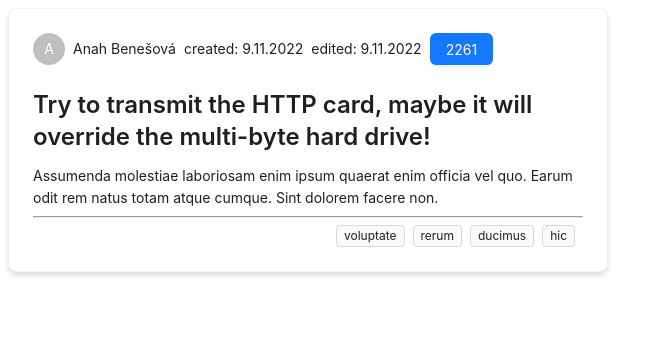
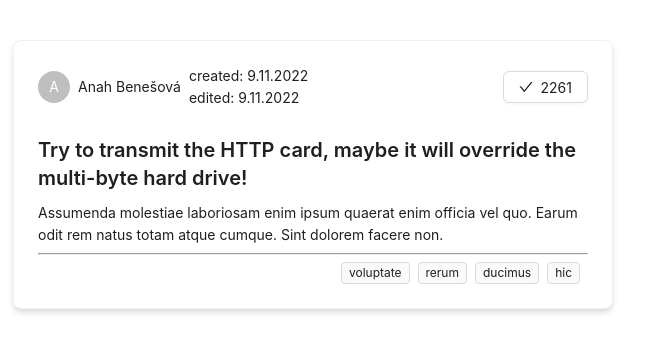
Before and after one commit to Friend34you/wilix-blog, a React (Vite) app: page / in a window 1280 px wide. Shown: the top 352 px of the page, without its empty margins (0-670 px from the left). Built offline with nearby package versions, Linux system fonts and the light colour scheme.

Commit message:
article-card4 - added mockData, followBtnToggle

```diff
--- /dev/null
+++ b/mockData/mockArticles.ts
@@ -0,0 +1,51 @@
+export const mockDataArticles = [{
+  "_id": {
+    "$oid": "65686221e559d71074141f94"
+  },
+  "slug": "Try-to-transmit-the-HTTP-card-maybe-it-will-override-the-multi-byte-hard-drive!-120863",
+  "title": "Try to transmit the HTTP card, maybe it will override the multi-byte hard drive!",
+  "description": "Assumenda molestiae laboriosam enim ipsum quaerat enim officia vel quo. Earum odit rem natus totam atque cumque. Sint dolorem facere non.",
+  "body": "Sunt excepturi ut dolore fuga.\\nAutem eum maiores aut nihil magnam corporis consectetur sit. Voluptate et quasi optio eos et eveniet culpa et nobis.\\nSint aut sint sequi possimus reiciendis nisi.\\nRerum et omnis et sit doloribus corporis voluptas error.\\nIusto molestiae tenetur necessitatibus dolorem omnis. Libero sed ut architecto.\\nEx itaque et modi aut voluptatem alias quae.\\nModi dolor cupiditate sit.\\nDelectus consectetur nobis aliquid deserunt sint ut et voluptas.\\nCorrupti in labore laborum quod. Ipsa laudantium deserunt. Ut atque harum inventore natus facere sed molestiae.\\nQuia aliquid ut.\\nAnimi sunt rem et sit ullam dolorem ab consequatur modi. Cupiditate officia voluptatum.\\nTenetur facere eum distinctio animi qui laboriosam.\\nQuod sed voluptatem et cumque est eos.\\nSint id provident suscipit harum odio et. Et fuga repellendus magnam dignissimos eius aspernatur rerum. Quo perferendis nesciunt.\\nDolore dolorem porro omnis voluptatibus consequuntur et expedita suscipit et.\\nTempora facere ipsa.\\nDolore accusamus soluta officiis eligendi.\\nEum quaerat neque eum beatae odio. Ad voluptate vel.\\nAut aut dolor. Cupiditate officia voluptatum.\\nTenetur facere eum distinctio animi qui laboriosam.\\nQuod sed voluptatem et cumque est eos.\\nSint id provident suscipit harum odio et.",
+  "tagList": [
+    "voluptate",
+    "rerum",
+    "ducimus",
+    "hic",
+  ],
+  "createdAt": "2022-12-09T13:46:24.264Z",
+  "updatedAt": "2022-12-09T13:46:24.264Z",
+  "favorited": true,
+  "favoritesCount": 2261,
+  "author": {
+    "username": "Anah Benešová",
+    "bio": null,
+    "image": "https://api.realworld.io/images/demo-avatar.png",
+    "following": true
+  }
+},
+  {
+    "_id": {
+      "$oid": "65686221e559d71074141f94"
+    },
+    "slug": "Try-to-transmit-the-HTTP-card-maybe-it-will-override-the-multi-byte-hard-drive!-120863",
+    "title": "Try to transmit the HTTP card, maybe it will override the multi-byte hard drive!",
+    "description": "Assumenda molestiae laboriosam enim ipsum quaerat enim officia vel quo. Earum odit rem natus totam atque cumque. Sint dolorem facere non.",
+    "body": "Sunt excepturi ut dolore fuga.\\nAutem eum maiores aut nihil magnam corporis consectetur sit. Voluptate et quasi optio eos et eveniet culpa et nobis.\\nSint aut sint sequi possimus reiciendis nisi.\\nRerum et omnis et sit doloribus corporis voluptas error.\\nIusto molestiae tenetur necessitatibus dolorem omnis. Libero sed ut architecto.\\nEx itaque et modi aut voluptatem alias quae.\\nModi dolor cupiditate sit.\\nDelectus consectetur nobis aliquid deserunt sint ut et voluptas.\\nCorrupti in labore laborum quod. Ipsa laudantium deserunt. Ut atque harum inventore natus facere sed molestiae.\\nQuia aliquid ut.\\nAnimi sunt rem et sit ullam dolorem ab consequatur modi. Cupiditate officia voluptatum.\\nTenetur facere eum distinctio animi qui laboriosam.\\nQuod sed voluptatem et cumque est eos.\\nSint id provident suscipit harum odio et. Et fuga repellendus magnam dignissimos eius aspernatur rerum. Quo perferendis nesciunt.\\nDolore dolorem porro omnis voluptatibus consequuntur et expedita suscipit et.\\nTempora facere ipsa.\\nDolore accusamus soluta officiis eligendi.\\nEum quaerat neque eum beatae odio. Ad voluptate vel.\\nAut aut dolor. Cupiditate officia voluptatum.\\nTenetur facere eum distinctio animi qui laboriosam.\\nQuod sed voluptatem et cumque est eos.\\nSint id provident suscipit harum odio et.",
+    "tagList": [
+      "voluptate",
+      "rerum",
+      "ducimus",
+      "hic",
+    ],
+    "createdAt": "2022-12-09T13:46:24.264Z",
+    "updatedAt": "2022-12-09T13:46:24.264Z",
+    "favorited": false,
+    "favoritesCount": 2261,
+    "author": {
+      "username": "Anah Benešová",
+      "bio": null,
+      "image": "https://api.realworld.io/images/demo-avatar.png",
+      "following": false
+    }
+  }
+]
--- a/src/components/App.tsx
+++ b/src/components/App.tsx
@@ -1,35 +1,10 @@
 import ArticleCard from "./ArticleCard.tsx";
-
-const mockData = {
-  "_id": {
-    "$oid": "65686221e559d71074141f94"
-  },
-  "slug": "Try-to-transmit-the-HTTP-card-maybe-it-will-override-the-multi-byte-hard-drive!-120863",
-  "title": "Try to transmit the HTTP card, maybe it will override the multi-byte hard drive!",
-  "description": "Assumenda molestiae laboriosam enim ipsum quaerat enim officia vel quo. Earum odit rem natus totam atque cumque. Sint dolorem facere non.",
-  "body": "Sunt excepturi ut dolore fuga.\\nAutem eum maiores aut nihil magnam corporis consectetur sit. Voluptate et quasi optio eos et eveniet culpa et nobis.\\nSint aut sint sequi possimus reiciendis nisi.\\nRerum et omnis et sit doloribus corporis voluptas error.\\nIusto molestiae tenetur necessitatibus dolorem omnis. Libero sed ut architecto.\\nEx itaque et modi aut voluptatem alias quae.\\nModi dolor cupiditate sit.\\nDelectus consectetur nobis aliquid deserunt sint ut et voluptas.\\nCorrupti in labore laborum quod. Ipsa laudantium deserunt. Ut atque harum inventore natus facere sed molestiae.\\nQuia aliquid ut.\\nAnimi sunt rem et sit ullam dolorem ab consequatur modi. Cupiditate officia voluptatum.\\nTenetur facere eum distinctio animi qui laboriosam.\\nQuod sed voluptatem et cumque est eos.\\nSint id provident suscipit harum odio et. Et fuga repellendus magnam dignissimos eius aspernatur rerum. Quo perferendis nesciunt.\\nDolore dolorem porro omnis voluptatibus consequuntur et expedita suscipit et.\\nTempora facere ipsa.\\nDolore accusamus soluta officiis eligendi.\\nEum quaerat neque eum beatae odio. Ad voluptate vel.\\nAut aut dolor. Cupiditate officia voluptatum.\\nTenetur facere eum distinctio animi qui laboriosam.\\nQuod sed voluptatem et cumque est eos.\\nSint id provident suscipit harum odio et.",
-  "tagList": [
-    "voluptate",
-    "rerum",
-    "ducimus",
-    "hic"
-  ],
-  "createdAt": "2022-12-09T13:46:24.264Z",
-  "updatedAt": "2022-12-09T13:46:24.264Z",
-  "favorited": false,
-  "favoritesCount": 2261,
-  "author": {
-    "username": "Anah Benešová",
-    "bio": null,
-    "image": "https://api.realworld.io/images/demo-avatar.png",
-    "following": false
-  }
-}
+import {mockDataArticles} from "../../mockData/mockArticles.ts";
 
 function App() {
     return (
         <>
-            <ArticleCard {...mockData}/>
+          <ArticleCard {...mockDataArticles[0]} />
         </>
     )
 }
--- a/src/components/ArticleCard.tsx
+++ b/src/components/ArticleCard.tsx
@@ -1,5 +1,6 @@
-import {FC} from "react";
+import {FC, useMemo} from "react";
 import {Avatar, Button, Card, Flex, Space, Tag, Typography} from "antd";
+import {CheckOutlined, StarOutlined} from "@ant-design/icons";
 import styled from "styled-components";
 import {IArticle} from "../types/articleType.ts";
 import {formatDate} from "../helpers/formatDate.ts";
@@ -7,9 +8,15 @@ import {formatDate} from "../helpers/formatDate.ts";
 const {Text, Title} = Typography
 
 const StyledCard = styled(Card)`
+  margin: 40px 5px;
   max-width: 600px;
   box-shadow: 0px 4px 6px -1px rgba(34, 60, 80, 0.2);
 `
+
+type followButtonPropsType = {
+  type: "default" | "primary",
+  icon: React.ReactNode,
+}
 
 const ArticleCard: FC<IArticle> = ({
   createdAt,
@@ -18,32 +25,51 @@ const ArticleCard: FC<IArticle> = ({
   updatedAt,
   author,
   tagList,
-                                     favoritesCount
+  favoritesCount,
+  favorited
 }) => {
+
+  const followButtonProps = useMemo((): followButtonPropsType => {
+    return favorited
+      ? {
+          type: "default",
+          icon: <CheckOutlined />
+        }
+      : {
+          type: "primary",
+          icon: <StarOutlined />
+        }
+  }, [favorited, favoritesCount])
 
   return (
     <StyledCard hoverable>
-      <Space
+      <Flex
+        justify={"space-between"}
         align={"center"}
       >
+        <Space>
           <Avatar>
             {author.username.charAt(0)}
           </Avatar>
           <Text>
             {author.username}
           </Text>
+          <Flex vertical={true}>
             <Text>
               created: {formatDate(createdAt)}
             </Text>
             <Text>
               edited: {formatDate(updatedAt)}
             </Text>
-        <Button type={"primary"}>
+          </Flex>
+        </Space>
+        <Button {...followButtonProps}>
           {favoritesCount}
         </Button>
-      </Space>
+      </Flex>
 
-      <Title level={3}>
+
+      <Title level={4}>
         {title}
       </Title>
       <Text>
@@ -52,8 +78,9 @@ const ArticleCard: FC<IArticle> = ({
 
       <hr/>
 
-      <Flex justify={"end"}>
-        {tagList.map(tag => <Tag>{tag}</Tag>)}
+      <Flex justify={"end"} wrap={"wrap"}>
+        {tagList.map((tag, index) =>
+          <Tag key={index}>{tag}</Tag>)}
       </Flex>
     </StyledCard>
   );
```
Lines whose indentation alone changed are shown as unchanged.
